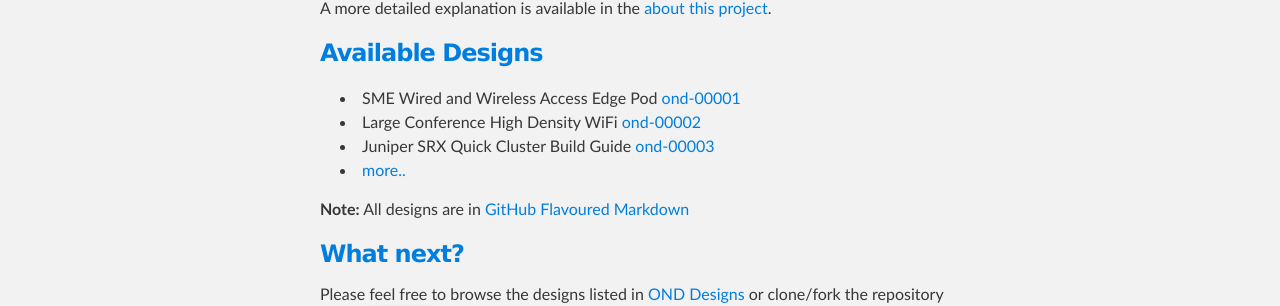
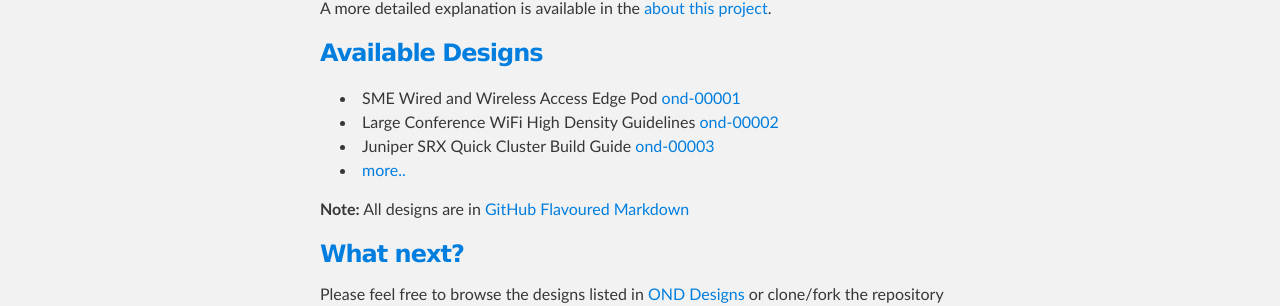
Before and after one commit to podomere/ond, a Jekyll site: the page index.html, which Jekyll copies as it is, in a window 1280 px wide. Shown: the part 502-808 px from the top of the page. Built offline with Jekyll 4.4.1, drawn with Linux system fonts in a browser that asks for light colours.

Commit message:
Align link description with document titles

```diff
--- a/index.html
+++ b/index.html
@@ -45,7 +45,7 @@
 <p>
 <ul>
 <li> SME Wired and Wireless Access Edge Pod <a href="./ond-00001/ond-00001.html">ond-00001</a></li>
-<li> Large Conference High Density WiFi <a href="./ond-00002/ond-00002.html">ond-00002</a></li>
+<li> Large Conference WiFi High Density Guidelines <a href="./ond-00002/ond-00002.html">ond-00002</a></li>
 <li> Juniper SRX Quick Cluster Build Guide <a href="./ond-00003/ond-00003.html">ond-00003</a></li>
 <li><a href="designs.html">more..</a></li>
 </ul>
```
